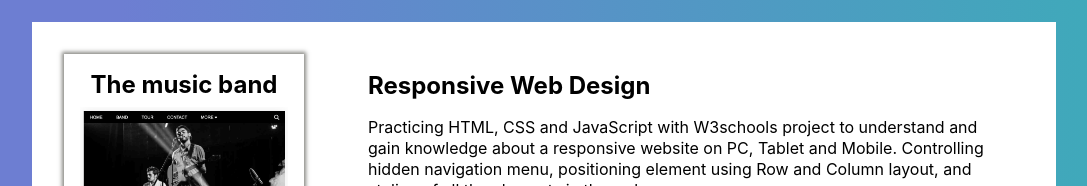
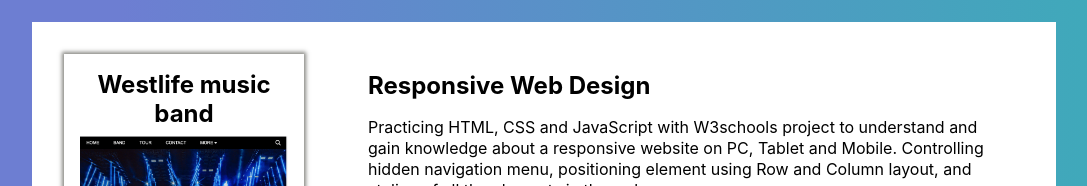
Before and after one commit to HauVu-flinders/portfolio, a React (Create React App) app: page /#/project in a window 1280 px wide. Shown: the part 135-321 px from the top of the page, without its empty margins (96-1183 px from the left). Built offline with nearby package versions, Linux system fonts and the light colour scheme.

Commit message:
update project 1 the band web

```diff
--- a/src/components/About.js
+++ b/src/components/About.js
@@ -18,7 +18,7 @@
         <div className="info col1">
           <h2>Hello, I'm</h2>
           <h1 className="name">Sally Vu</h1>
-          <h3 className="pt-16">Web Developer in Australia</h3>
+          <h3 className="pt-16">Web Developer</h3>
           <div className="intro pt-16">
             <p className="intro-text">
               An IT graduate who always try the best at every single opportunity
--- a/src/components/Project.js
+++ b/src/components/Project.js
@@ -19,7 +19,7 @@
   const projectLists = [
     {
       id: 1,
-      name: "The music band",
+      name: "Westlife music band",
       image: project1,
       title: "Responsive Web Design",
       desc: "Practicing HTML, CSS and JavaScript with W3schools project to understand and gain knowledge about a responsive website on PC, Tablet and Mobile. Controlling hidden navigation menu, positioning element using Row and Column layout, and styling of all the elements in the web.",
```
Also changed, not shown: src/img/project/project1.png.
